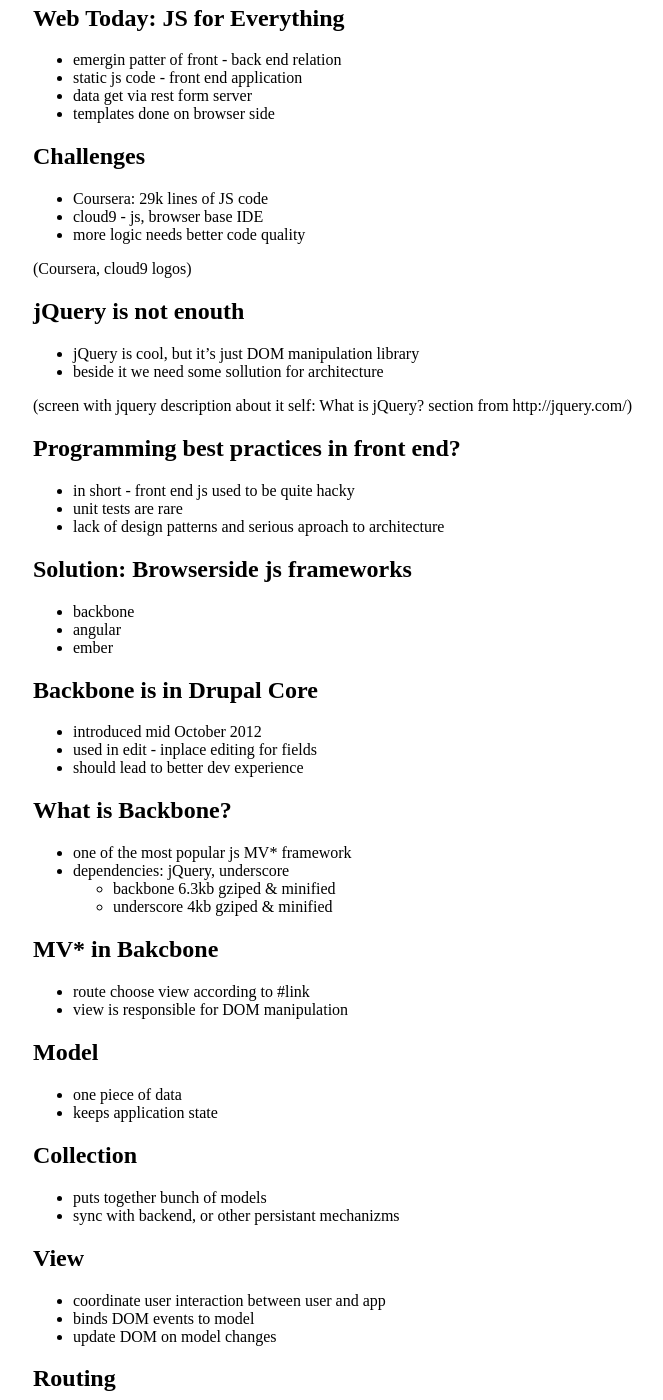
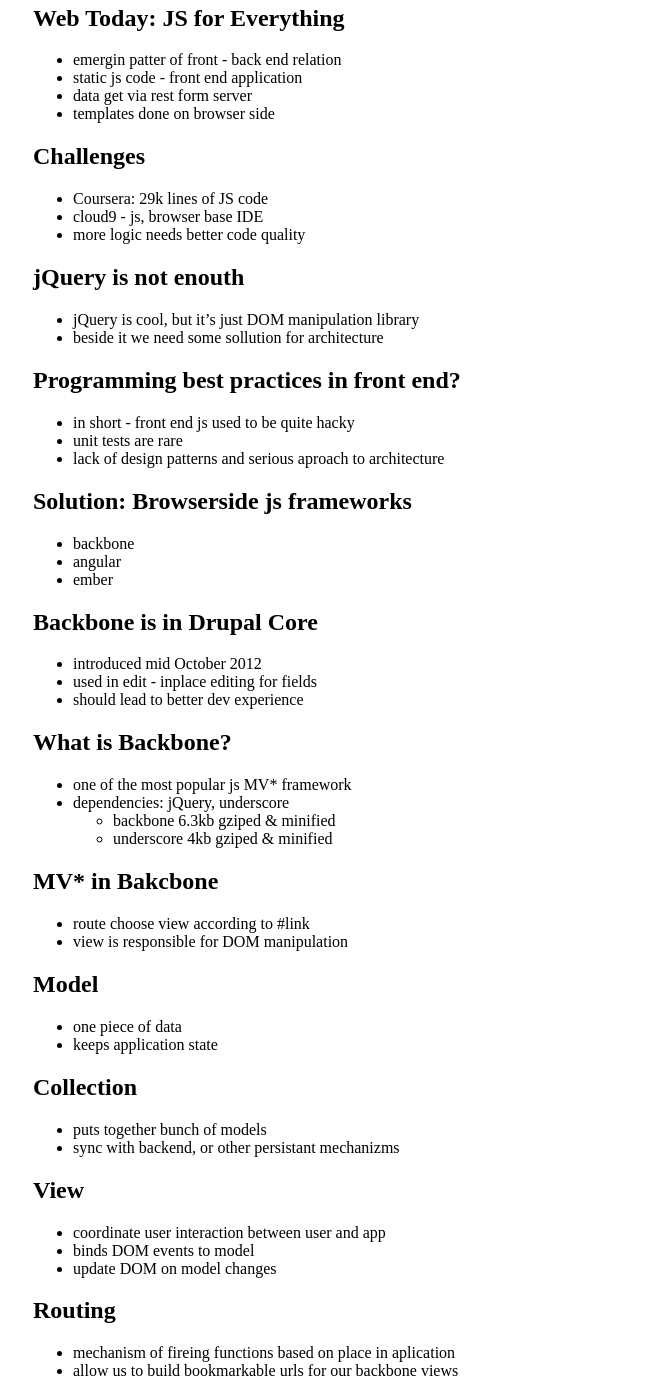
Before and after one commit to marcin-wosinek/blog, a Jekyll site: the page built from _posts/2013-04-14-BackboneJs-in-Drupal-core-DcWroc-Wroclaw.md, in a window 1280 px wide and 1400 px high, scrolled down 690 px. Shown: the whole window, without its empty margins (127-790 px from the left). Built offline with Jekyll 4.4.1, drawn with Linux system fonts in a browser that asks for light colours; some of the changed text lies outside the part shown.

Commit message:
Remove slide description

```diff
--- a/_posts/2013-04-14-BackboneJs-in-Drupal-core-DcWroc-Wroclaw.md
+++ b/_posts/2013-04-14-BackboneJs-in-Drupal-core-DcWroc-Wroclaw.md
@@ -6,6 +6,7 @@
 ---
 # BackboneJs in Drupal core
 TODO:
+
 * figure out slides
 * prepare module code example
 
@@ -42,13 +43,9 @@
 * cloud9 - js, browser base IDE
 * more logic needs better code quality
 
-(Coursera, cloud9 logos)
-
 ## jQuery is not enouth
 * jQuery is cool, but it's just DOM manipulation library
 * beside it we need some sollution for architecture
-
-(screen with jquery description about it self: What is jQuery? section from http://jquery.com/)
 
 ## Programming best practices in front end?
 * in short - front end js used to be quite hacky
@@ -96,13 +93,9 @@
 * utility belt for js
 * foreach, map, reduce, templating
 
-(underscore logo)
-
 ## Front end templating
 * allows us to dynamically build html on browser side
 * non-hacky approach to ajax
-
-(underscore & handle bar logo)
 
 ## What we can use Backbone for?
 * current implementations
```
